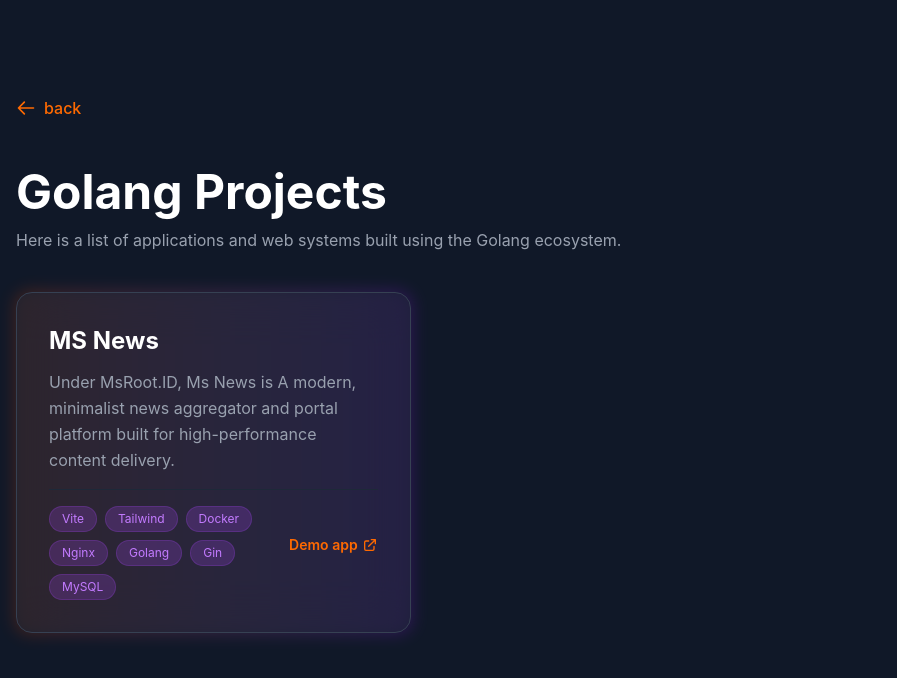
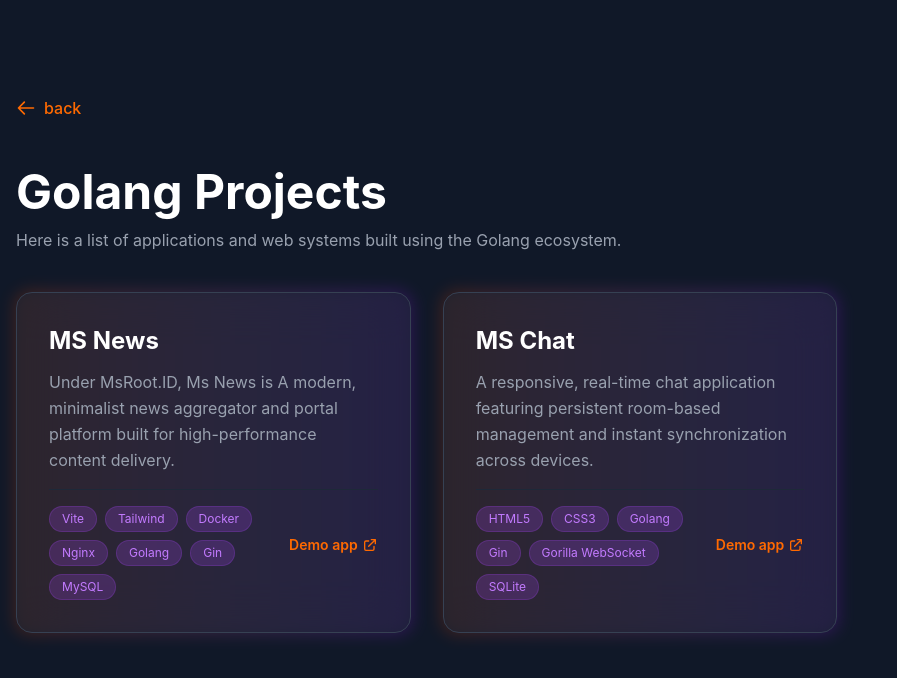
Before and after one commit to farkhanisturkia/lp-msroot, a Vue app: page /golang in a window 1280 px wide. Shown: the top 678 px of the page, without its empty margins (0-897 px from the left). Built offline with nearby package versions, Linux system fonts and the light colour scheme.

Commit message:
[add] new project chat

```diff
--- a/src/views/GolangView.vue
+++ b/src/views/GolangView.vue
@@ -5,6 +5,12 @@ const projects = [
     description: 'Under MsRoot.ID, Ms News is A modern, minimalist news aggregator and portal platform built for high-performance content delivery.',
     tech: ['Vite', 'Tailwind', 'Docker', 'Nginx', 'Golang', 'Gin', 'MySQL'],
     link: 'https://news.msroot.my.id'
+  },
+  {
+    title: 'MS Chat',
+    description: 'A responsive, real-time chat application featuring persistent room-based management and instant synchronization across devices.',
+    tech: ['HTML5', 'CSS3', 'Golang', 'Gin', 'Gorilla WebSocket', 'SQLite'],
+    link: 'https://chat.msroot.my.id'
   },
 ]
 
```
